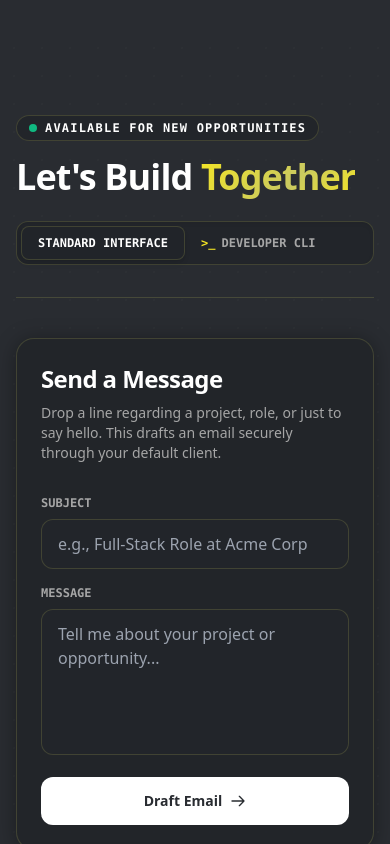
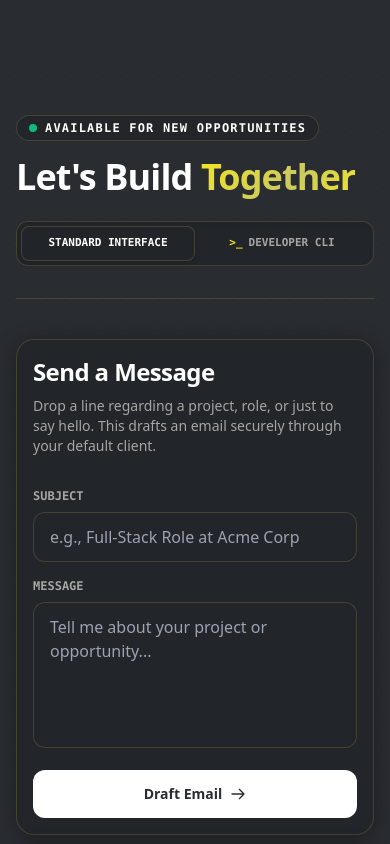
Before and after one commit to abdulmoiddd/Portfolio-Website, a Next.js app: page / in a window 390 px wide. Shown: the part 11156-12000 px from the top of the page. Built offline with nearby package versions, Linux system fonts and the light colour scheme.

Commit message:
feat(contact): make mode switcher 50/50 on mobile and shorten terminal prompt on small viewports

```diff
--- a/src/components/Home/Contact.jsx
+++ b/src/components/Home/Contact.jsx
@@ -164,10 +164,10 @@ export default function Contact() {
           </div>
 
           {/* Mode Switcher Tabs */}
-          <div className="flex items-center p-1 rounded-xl bg-[var(--clr-surface-sub)] border border-[var(--clr-border)] shadow-inner">
+          <div className="w-full sm:w-auto grid grid-cols-2 sm:flex items-center p-1 rounded-xl bg-[var(--clr-surface-sub)] border border-[var(--clr-border)] shadow-inner">
             <button
               onClick={() => setActiveMode("standard")}
-              className={`px-4 py-2 rounded-lg font-mono text-xs font-bold transition-all duration-200 ease-in-out ${
+              className={`px-2.5 sm:px-4 py-2 rounded-lg font-mono text-[11px] sm:text-xs font-bold transition-all duration-200 ease-in-out text-center ${
                 activeMode === "standard"
                   ? "bg-[var(--clr-surface-card)] text-[var(--clr-ink)] shadow-md border border-[var(--clr-border)]"
                   : "text-[var(--clr-ink-muted)] hover:text-[var(--clr-ink)]"
@@ -177,7 +177,7 @@ export default function Contact() {
             </button>
             <button
               onClick={() => setActiveMode("terminal")}
-              className={`px-4 py-2 rounded-lg font-mono text-xs font-bold transition-all duration-200 ease-in-out flex items-center gap-1.5 ${
+              className={`px-2.5 sm:px-4 py-2 rounded-lg font-mono text-[11px] sm:text-xs font-bold transition-all duration-200 ease-in-out flex items-center justify-center gap-1.5 text-center ${
                 activeMode === "terminal"
                   ? "bg-[var(--clr-surface-card)] text-[var(--clr-ink)] shadow-md border border-[var(--clr-border)]"
                   : "text-[var(--clr-ink-muted)] hover:text-[var(--clr-ink)]"
@@ -200,7 +200,7 @@ export default function Contact() {
               className="grid grid-cols-1 lg:grid-cols-12 gap-[var(--bento-gap)]"
             >
               {/* Left Column: Direct Message Form */}
-              <div className="lg:col-span-7 bento-cell p-6 sm:p-8 flex flex-col justify-between">
+              <div className="lg:col-span-7 bento-cell p-4 sm:p-8 flex flex-col justify-between">
                 <div>
                   <h3 className="text-2xl font-black text-[var(--clr-ink)] tracking-tight mb-2">Send a Message</h3>
                   <p className="text-sm text-[var(--clr-ink-muted)] mb-8">
@@ -364,18 +364,20 @@ export default function Contact() {
 
                 {/* Terminal Input Line */}
                 <form onSubmit={handleTerminalSubmit} className="flex items-center gap-2 pt-1 bg-[var(--clr-surface-sub)] p-2 rounded-lg border border-[var(--clr-border)]">
-                  <span className="text-[var(--clr-accent)] font-bold text-xs pl-2">amoid@dispatch:~$</span>
+                  <span className="text-[var(--clr-accent)] font-bold text-xs pl-1 sm:pl-2 shrink-0">
+                    <span className="hidden sm:inline">amoid@dispatch:</span>$
+                  </span>
                   <input
                     type="text"
                     value={terminalInput}
                     onChange={(e) => setTerminalInput(e.target.value)}
                     placeholder="type command..."
-                    className="flex-1 bg-transparent text-[var(--clr-ink)] font-bold outline-none border-none font-mono text-xs placeholder:text-[var(--clr-ink-muted)]/50 placeholder:font-normal"
+                    className="flex-1 bg-transparent text-[var(--clr-ink)] font-bold outline-none border-none font-mono text-xs placeholder:text-[var(--clr-ink-muted)]/50 placeholder:font-normal min-w-0"
                     autoFocus
                   />
                   <button
                     type="submit"
-                    className="px-4 py-1.5 rounded-[6px] bg-[var(--clr-ink)] text-[var(--clr-surface)] font-mono text-xs font-bold hover:scale-105 transition-transform"
+                    className="px-3 sm:px-4 py-1.5 rounded-[6px] bg-[var(--clr-ink)] text-[var(--clr-surface)] font-mono text-xs font-bold hover:scale-105 transition-transform shrink-0"
                   >
                     RETURN
                   </button>
```
